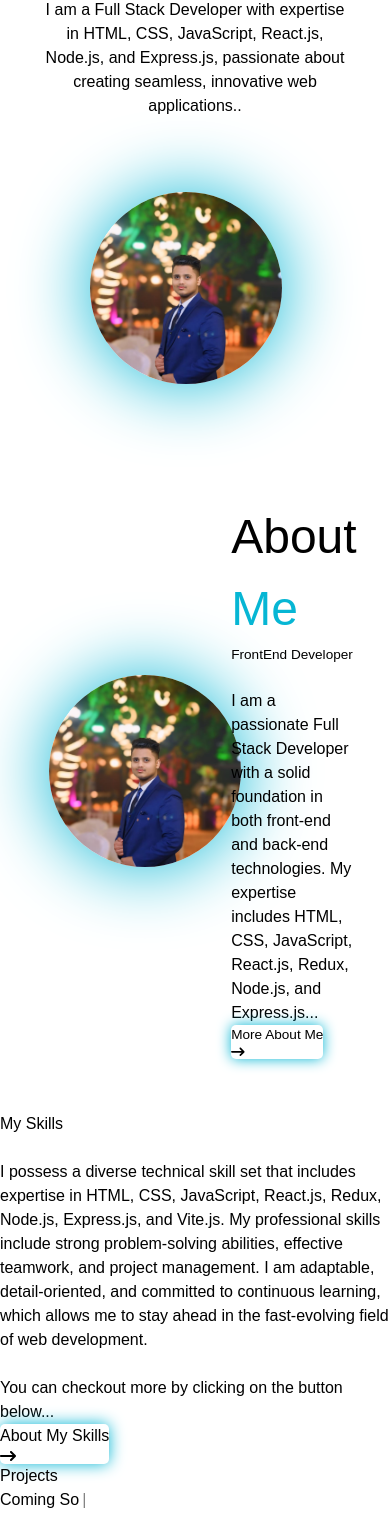
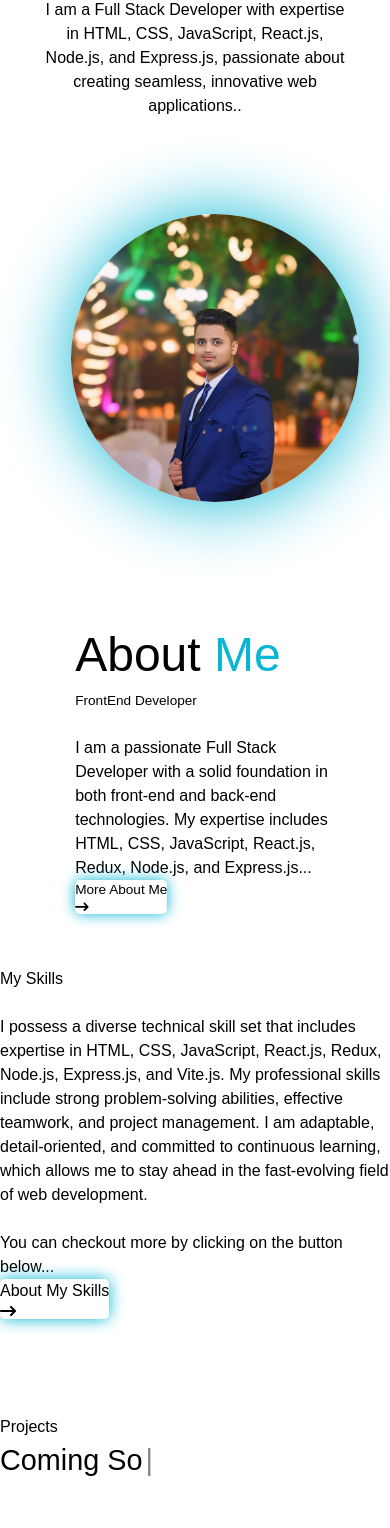
Before and after one commit to skatiyar224/portfolio_website, a React (Vite) app: page / in a window 390 px wide. Shown: the part 432-1960 px from the top of the page. Built offline with nearby package versions, Linux system fonts and the light colour scheme.

Commit message:
Responsiveness - Part 1( image & form )

```diff
--- a/src/components/About.jsx
+++ b/src/components/About.jsx
@@ -7,7 +7,7 @@ function About() {
   return (
     <div className="about-container">
       <div className="image-container">
-        <div className="image-box">
+        <div className="image-box2">
           <img className="image" src={Portfolio_image} alt="Image" />
         </div>
       </div>
--- a/src/components/Contact.jsx
+++ b/src/components/Contact.jsx
@@ -6,9 +6,9 @@ import '../styles/Contact.css';
 
 function Contact() {
   return (
-    <div className="max-w-[80%] mx-auto flex items-center justify-between pb-8">
-      <div className="w-full  mt-[10%] px-3 py-3">
-        <h1 className="text-[3rem]">
+    <div className="max-w-[80%] wrapper mx-auto flex items-center justify-between pb-8">
+      <div className="w-full box2 mt-[10%] px-3 py-3">
+        <h1 className="">
           Contact <span className="text-[#06b6d4]">Me</span>
         </h1>
         <h3 className="text-[1rem] leading-none">Let's Work Together</h3>
@@ -37,8 +37,8 @@ function Contact() {
         </div>
       </div>
 
-      <div className="flex flex-col px-8 py-6">
-        <div className="mt-[10rem]">
+      <div className="flex input flex-col px-8 py-6">
+        <div className="">
           <form action="">
             <input
               className="w-full mt-5 p-3 rounded-md bg-zinc-600 opacity-60 outline-none"
--- a/src/components/Front.jsx
+++ b/src/components/Front.jsx
@@ -36,16 +36,16 @@ function Front() {
           </div>
         </div>
 
-        <div className="w-[60%] px-5 py-10 image-area">
+        <div className=" px-5 py-10 image-area">
           <div
             style={{ boxShadow: "0 0 4.5rem #06b6d4" }}
-            className="w-[25em] h-[25em] mt-10 rounded-full ml-20 image-box overflow-hidden"
+            className="mt-10 rounded-full image-box overflow-hidden"
           >
-            <img
-              className="object-cover image"
-              src={Portfolio_image}
-              alt=""
-            />
+          <img
+            className="object-cover image"
+            src={Portfolio_image}
+            alt=""
+          />
           </div>
         </div>
       </div>
--- a/src/components/Projects.jsx
+++ b/src/components/Projects.jsx
@@ -1,12 +1,13 @@
 import React from 'react'
 import { Typewriter } from 'react-simple-typewriter'
+import '../styles/project.css'
 
 function Projects() {
   return (
-    <div className='max-w-[80%] mx-auto mt-5 flex items-center justify-center flex-col'>
+    <div className='max-w-[80%] mx-auto project  flex items-center justify-center flex-col'>
         <span className='text-[3rem] border-b-2'>Projects</span>
-        <div className='mt-16 text-center '>
-            <h2 className='text-[7rem]'>Coming {""}
+        <div className='mt-16 text-center typewriter'>
+            <h2 className=''>Coming {""}
                 <span style={{textShadow: "0 0 .45rem ##35e1ff"}} className='text-[#35e1ff]'>
                     <Typewriter
                         words={["Soon...", "Shortly..."]}
--- a/src/styles/About.css
+++ b/src/styles/About.css
@@ -23,7 +23,7 @@
     padding: 10px;
 }
 
-.image-box {
+.image-box2 {
     width: 20em;
     height: 20em;
     margin-top: 10%;
@@ -37,15 +37,18 @@
 
 /* Adjust image size for tablets */
 @media (max-width: 768px) {
-    .image-box {
-        width: 15em;
-        height: 15em;
+    .image-box2 {
+        width: 18em;
+        height: 18em;
     }
 }
 
 /* Adjust image size for mobile phones */
 @media (max-width: 480px) {
-    .image-box {
+    .about-container .image-container{
+        display: none;
+    }
+    .image-box2 {
         width: 12em;
         height: 12em;
     }
@@ -143,7 +146,7 @@ h1 .highlight {
 }
 
 /* Hover effects for the image */
-.image-box:hover {
+.image-box2:hover {
     transform: scale(1.05);
     box-shadow: 0 0 5.5rem #06b6d4;
     transition: transform 0.3s ease, box-shadow 0.3s ease;
--- a/src/styles/Contact.css
+++ b/src/styles/Contact.css
@@ -10,6 +10,32 @@
     font-family: 'FuturaptbookFont', sans-serif;
   }
 
+
+
   .description{
     font-family: "futuraptbookfont",sans-serif;
   }
+
+
+  @media (max-width: 1440px) {
+    .wrapper .input{
+      margin-top: 10rem;
+    }
+    .box h1{
+      font-size: 3rem;
+    }
+  }
+
+  @media (max-width: 768px) {
+    .wrapper{
+      flex-wrap: wrap;
+    }
+
+    .wrapper .input{
+      margin-top: 0;
+    }
+
+    .box h1 span{
+      text-align: center;
+    }
+  }
--- a/src/styles/Front.css
+++ b/src/styles/Front.css
@@ -91,43 +91,56 @@
   }
 
   .image-box {
-    width: 25em;
-    height: 25em;
     border-radius: 50%;
     overflow: hidden;
     box-shadow: 0 0 4.5rem #06b6d4;
     transition: transform 0.5s ease;
   }
 
+  @media (max-width: 1440px) {
+    .image-box {
+      width: 30rem;
+      height: 30rem;
+      margin-left: 5rem;
+    }
+    .image-area{
+      width: 60%;
+    }
+  }
+
   @media (max-width: 1024px) {
     .image-box {
-      width: 25em;
-      height: 25em;
+      width: 22rem;
+      height: 22rem;
+      margin-left: 4rem;
     }
   }
 
   @media (max-width: 768px) {
     .image-box {
-      width: 18em;
-      height: 18em;
+      width: 25rem;
+      height: 25rem;
+      margin-left: 6rem;
+    }
+    .image-area{
+      width: 100%;
     }
 
-    .image-area{
-      margin-left: -38%;
-    }
+
   }
 
   @media (max-width: 480px) {
     .image-box {
-      width: 15em;
-      height: 15em;
+      width: 18rem;
+      height: 18rem;
+      margin-left: 0rem;
     }
   }
 
   @media (max-width: 360px) {
     .image-box {
-      width: 12em;
-      height: 12em;
+      width: 12rem;
+      height: 12rem;
     }
   }
 
--- /dev/null
+++ b/src/styles/Project.css
@@ -0,0 +1,36 @@
+  @media (max-width: 1440px) {
+    .project{
+        margin-top: 2rem;
+    }
+    .typewriter h2{
+        font-size: 5rem;
+    }
+  }
+
+  @media (max-width: 1024px) {
+    .project{
+        margin-top: 6rem;
+    }
+    .typewriter h2{
+        font-size: 5rem;
+    }
+  }
+
+  @media (max-width: 768px) {
+    .typewriter h2{
+        font-size: 4rem;
+    }
+    .project{
+        margin-top: 4rem;
+    }
+  }
+
+  @media (max-width: 480px) {
+    .typewriter h2{
+        font-size: 1.8rem;
+    }
+    .project{
+        margin-top: 6rem;
+        margin-bottom: 3rem;
+    }
+  }
```
